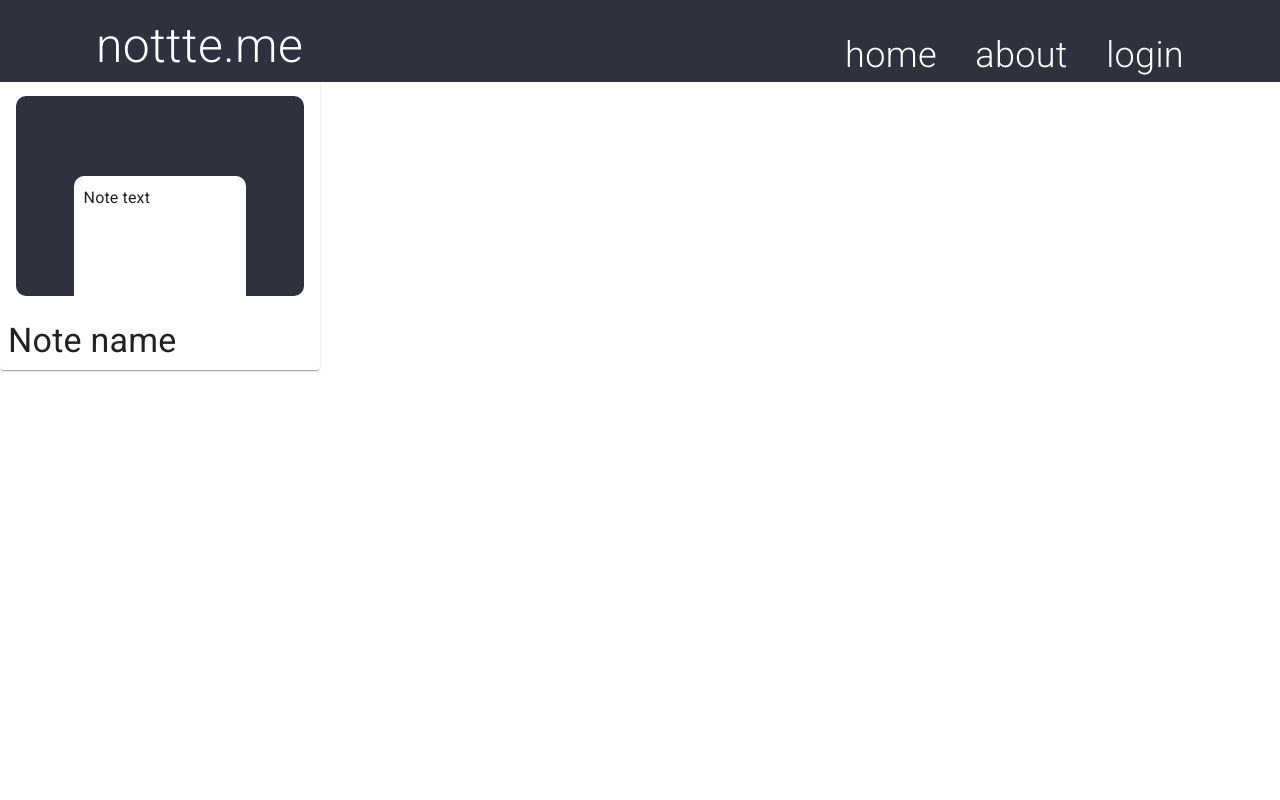
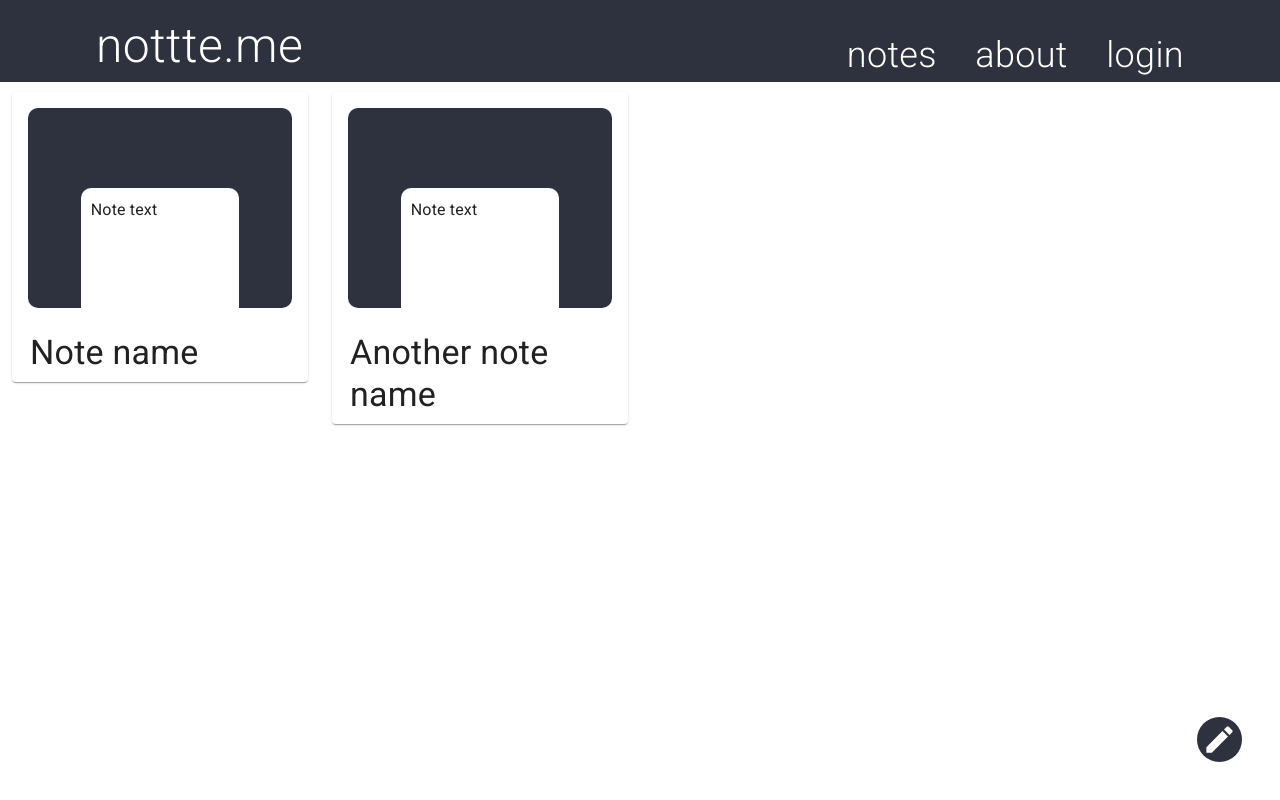
Before and after one commit to ZackMurry/nottte-me, a Next.js app in the folder frontend/: page /notes in a window 1280 px wide. Built offline with nearby package versions, Linux system fonts and the light colour scheme.

Commit message:
Add creating notes on /notes

```diff
--- /dev/null
+++ b/frontend/components/CreateNoteMenu.js
@@ -0,0 +1,78 @@
+import React, { useState } from 'react'
+import { Paper } from '@material-ui/core'
+import Cookie from 'js-cookie'
+import { useRouter, withRouter } from 'next/router'
+
+//todo title validation
+function CreateNoteMenu({ open }) {
+
+    const [ title, setTitle ] = useState('')
+    const jwt = Cookie.get('jwt')
+
+    const router = useRouter()
+    const { pageTitle } = router.query
+
+
+    const handleKeyDown = (e) => {
+        if(e.key === 'Enter') {
+            console.log(title)
+            e.preventDefault() //prevents enter key from being in title
+            createNote(title)
+        }
+    }
+
+    const createNote = async (title) => {
+        console.log(jwt)
+        if(!jwt) return
+        console.log('sending')
+
+        //body.body is just a default editor state.
+        const requestOptions = {
+            method: 'POST',
+            headers: {'Content-Type': 'application/json', 'Authorization': 'Bearer ' + jwt},
+            body: JSON.stringify({
+                title: title,
+                body: JSON.stringify({
+                    entityMap: {},
+                    blocks: [
+                      {
+                        text: '',
+                        key: 'nottte',
+                        type: 'unstyled',
+                        entityRanges: [],
+                      },
+                    ],
+                  })
+            })
+        }
+
+        const response = await fetch('http://localhost:8080/api/v1/notes/create/with-body', requestOptions)
+        const status = response.status
+        if(status == 200) {
+            router.push('/n/' + encodeURI(title)) //encoding so that it'll work in a URL
+        }
+        //else tell user
+    }
+
+    return (
+        open &&
+        <Paper elevation={5} style={{width: '25vw', height: '35vh', borderRadius: 25}}>
+            <div style={{paddingTop: 25}}>
+                <textarea
+                    aria-label='title'
+                    type='text'
+                    value={title}
+                    onChange={e => setTitle(e.target.value)}
+                    style={{border: 'none', fontSize: 24, textAlign: 'center', fontColor: 'black', marginLeft: '20%', marginRight: '20%', fontFamily: 'Roboto', resize: 'none', width: '60%'}}
+                    placeholder='title'
+                    rows='5'
+                    onKeyDown={handleKeyDown}
+                />
+            </div>
+        </Paper>
+
+    )
+
+}
+
+export default withRouter(CreateNoteMenu)
--- a/frontend/components/Navbar.js
+++ b/frontend/components/Navbar.js
@@ -2,6 +2,7 @@ import React from 'react'
 import { Typography } from '@material-ui/core'
 import Link from 'next/link'
 
+//todo have account if user is logged in
 export default function Navbar() {
 
     return (
@@ -14,10 +15,9 @@ export default function Navbar() {
                 </Link>
             </div>
             <div style={{display: 'flex', width: '80%', alignSelf: 'flex-end', justifyContent: 'flex-end'}}>
-                {/* todo probably replace home with something better*/}
-                <Link href="/">
+                <Link href="/notes">
                     <Typography color='primary' style={{fontSize: 36, fontWeight: 100, marginRight: '3vw', cursor: 'pointer'}}>
-                        home
+                        notes
                     </Typography>
                 </Link>
                 <Link href="/about">
--- a/frontend/components/NotePreview.js
+++ b/frontend/components/NotePreview.js
@@ -5,7 +5,7 @@ export default function NotePreview({ name }) {
 
 
     return (
-        <div style={{margin: 0}}>
+        <div style={{margin: 0, cursor: 'pointer'}}>
             <Card>
                 <CardContent>
                     <div style={{backgroundColor: '#2d323e', width: '100%', height: '25vh', borderRadius: 10, margin: 0, padding: 0, display: 'flex'}}>
@@ -17,7 +17,7 @@ export default function NotePreview({ name }) {
                     </div>
                 </CardContent>
                 <CardActions>
-                    <Typography variant='h4'>{ name }</Typography>
+                    <Typography variant='h4' style={{marginLeft: 10}}>{ name }</Typography>
                 </CardActions>
 
             </Card>
--- a/frontend/package.json
+++ b/frontend/package.json
@@ -9,6 +9,7 @@
   },
   "dependencies": {
     "@material-ui/core": "^4.11.0",
+    "@material-ui/icons": "^4.9.1",
     "cookie": "^0.4.1",
     "draft-js": "^0.11.7",
     "js-cookie": "^2.2.1",
--- a/frontend/pages/_document.js
+++ b/frontend/pages/_document.js
@@ -2,6 +2,7 @@ import React from 'react';
 import Document, { Html, Head, Main, NextScript } from 'next/document';
 import { ServerStyleSheets } from '@material-ui/core/styles';
 import theme from '../components/theme';
+
 
 export default class MyDocument extends Document {
   render() {
@@ -17,7 +18,7 @@ export default class MyDocument extends Document {
           <link href="https://fonts.googleapis.com/css?family=Fjalla+One" rel="stylesheet" as='Fjalla One' />
         </Head>
         <body>
-          <Main />
+            <Main />
           <NextScript />
         </body>
       </Html>
--- a/frontend/pages/n/[title].js
+++ b/frontend/pages/n/[title].js
@@ -13,7 +13,7 @@ const emptyContentState = convertFromRaw({
     blocks: [
       {
         text: '',
-        key: 'foo',
+        key: 'nottte',
         type: 'unstyled',
         entityRanges: [],
       },
@@ -201,6 +201,7 @@ function Note() {
         if(editorResponse === '') {
             setEditorState(EditorState.createEmpty())
         } else {
+            console.log(editorText)
             const parsedText = JSON.parse(editorText)
             const textFromRaw = convertFromRaw(parsedText)
             const textEditorState = EditorState.createWithContent(textFromRaw)
--- a/frontend/pages/notes/index.js
+++ b/frontend/pages/notes/index.js
@@ -1,29 +1,50 @@
-import React from 'react'
+import React, { useState } from 'react'
 import Navbar from '../../components/Navbar'
 import NotePreview from '../../components/NotePreview'
-import { Grid, Paper, withStyles } from '@material-ui/core'
+import { Grid, Paper, withStyles, IconButton } from '@material-ui/core'
+import CreateIcon from '@material-ui/icons/Create';
+import CreateNoteMenu from '../../components/CreateNoteMenu';
 
+//todo display user's actual notes
 export default function Notes() {
 
+    const [ menuOpen, setMenuOpen ] = useState(false)
+
+    const handleCreateClick = () => {
+        setMenuOpen(!menuOpen)
+    }
 
     return (
+        <div>
             <div style={{marginTop: '10vh'}} >
                 <Navbar />
-            <div style={{backgroundColor: 'white', margin: '0 auto', width: '100vw', minHeight: '90vh'}}>
+                <div style={{backgroundColor: 'white', margin: '0 auto', width: '100%', minHeight: '90vh'}}>
+                    <div style={{}}>
 
+                    </div>
                     {/* notes */}
-                <div>
-                    <Grid>
+                    <div style={{margin: 0}}>
+                        <Grid container spacing={3} style={{margin: 0, width: '100%'}}>
                             <Grid item xs={3}>
                                 <NotePreview name='Note name' />
                             </Grid>
+                            <Grid item xs={3}>
+                                <NotePreview name='Another note name' />
+                            </Grid>
                         </Grid>
                     </div>
-
-
+                </div>
+            </div>
+            <div style={{position: 'absolute', bottom: '3vw', right: '3vw', width: '3.5vw', height: '3.5vw', backgroundColor: '#2d323e', borderRadius: '50%', display: 'flex', justifyContent: 'center', alignItems: 'center'}}>
+                <IconButton onClick={handleCreateClick} style={{color: 'white'}}>
+                    <CreateIcon fontSize='large' />
+                </IconButton>
+            </div>
+            <div style={{position: 'absolute', top: '50%', left: '50%', transform: 'translate(-50%, -50%)'}}>
+                <CreateNoteMenu open={menuOpen} />
+            </div>
         </div>
 
-        </div>
 
     )
 
```
Also changed, not shown: 2 other files (tests, documents, lock files or other folders). Lines whose indentation alone changed are shown as unchanged.
